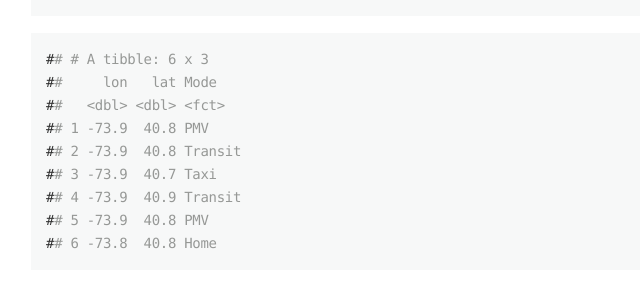
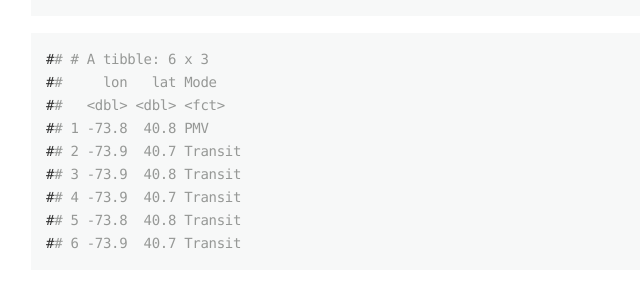
Before and after one commit to sean-connelly/sean-connelly.github.io, a plain HTML site: page 2018/07/04/census-mapping-rmd/index.html in a window 1280 px wide. Shown: the part 5222-5515 px from the top of the page, 234-874 px from the left. Drawn offline with nearby package versions, Linux system fonts and the light colour scheme.

```diff
--- a/2018/07/04/census-mapping-rmd/index.html
+++ b/2018/07/04/census-mapping-rmd/index.html
@@ -396,12 +396,12 @@
 <pre><code>## # A tibble: 6 x 3
 ##     lon   lat Mode
 ##   &lt;dbl&gt; &lt;dbl&gt; &lt;fct&gt;
-## 1 -73.9  40.8 PMV
-## 2 -73.9  40.8 Transit
-## 3 -73.9  40.7 Taxi
-## 4 -73.9  40.9 Transit
-## 5 -73.9  40.8 PMV
-## 6 -73.8  40.8 Home</code></pre>
+## 1 -73.8  40.8 PMV
+## 2 -73.9  40.7 Transit
+## 3 -73.9  40.8 Transit
+## 4 -73.9  40.7 Transit
+## 5 -73.8  40.8 Transit
+## 6 -73.9  40.7 Transit</code></pre>
 <p>
 <p>Armed with the dots data frame, we can now plot our map:</p>
 <pre class="r"><code>#=============
```
